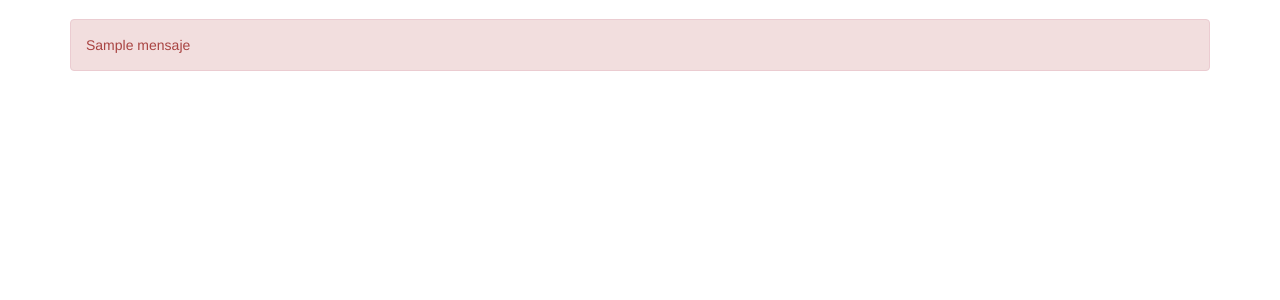
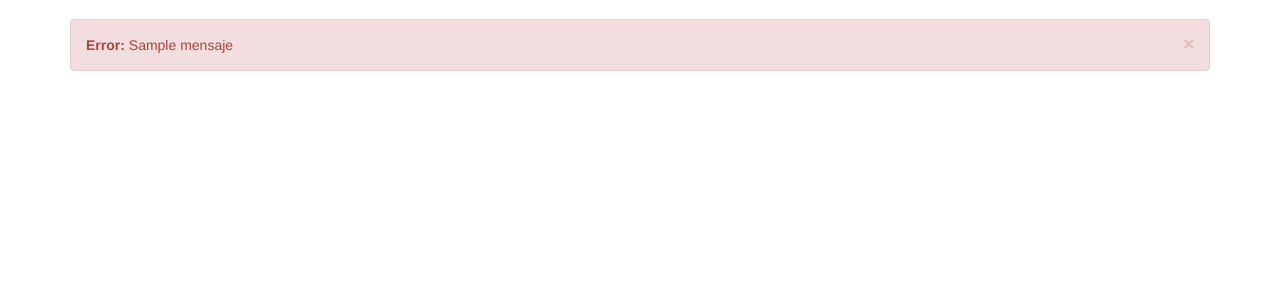
Before and after one commit to movimientoperegrino/inscripcion, a Django app: template templates/error.html in a window 1280 px wide. Shown: the part 51-351 px from the top of the page. Run offline with Django 3.2, Linux system fonts and the light colour scheme; the template is opened without the code that fills it: most values are stand-ins (such as "Sample title", 1, 10 or a date in 2020); some libraries are stand-ins or nearby versions.

Commit message:
alert dismissable. boton oculto de login

```diff
--- a/inscripcion/forms.py
+++ b/inscripcion/forms.py
@@ -1,5 +1,6 @@
+# -*- coding: utf-8 -*-
 __author__ = 'juanfranfv'
-# -*- coding: utf-8 -*-
+
 
 from django import forms
 from models import *
--- a/inscripcion/views.py
+++ b/inscripcion/views.py
@@ -418,7 +418,7 @@ def inscripcion_actividad(request, idActividad):
 
             if ciBoolean == True:
                 suceso = False
-                mensaje = 'ERROR: Usted ya se ha inscripto a esta actividad con esa cedula'
+                mensaje = 'Usted ya se ha inscripto a esta actividad con esa cedula'
                 return render_to_response(
                     'error.html',
                     {'mensaje': mensaje},
--- a/templates/base.html
+++ b/templates/base.html
@@ -32,7 +32,7 @@
             </div>
             <div id="navbar" class="collapse navbar-collapse">
                 <ul class="nav navbar-nav">
-
+                    <li><a href="/login"></a></li>
                     {% block navbar %}{% endblock %}
 
                 </ul>
--- a/templates/error.html
+++ b/templates/error.html
@@ -6,5 +6,8 @@
 
 {# Display django.contrib.messages as Bootstrap alerts #}
 {% bootstrap_messages %}
-    <div class="alert alert-danger">{{ mensaje }}</div>
+    <div class="alert alert-danger alert-dismissible" role="alert">
+      <button type="button" class="close" data-dismiss="alert" aria-label="Close"><span aria-hidden="true">&times;</span></button>
+      <b>Error: </b>{{ mensaje }}
+    </div>
 {% endblock %}
--- a/templates/suceso.html
+++ b/templates/suceso.html
@@ -6,5 +6,8 @@
 
 {# Display django.contrib.messages as Bootstrap alerts #}
 {% bootstrap_messages %}
-    <div class="alert alert-success">{{ mensaje }}</div>
+    <div class="alert alert-success alert-dismissible" role="alert">
+      <button type="button" class="close" data-dismiss="alert" aria-label="Close"><span aria-hidden="true">&times;</span></button>
+      {{ mensaje }}
+    </div>
 {% endblock %}
```
